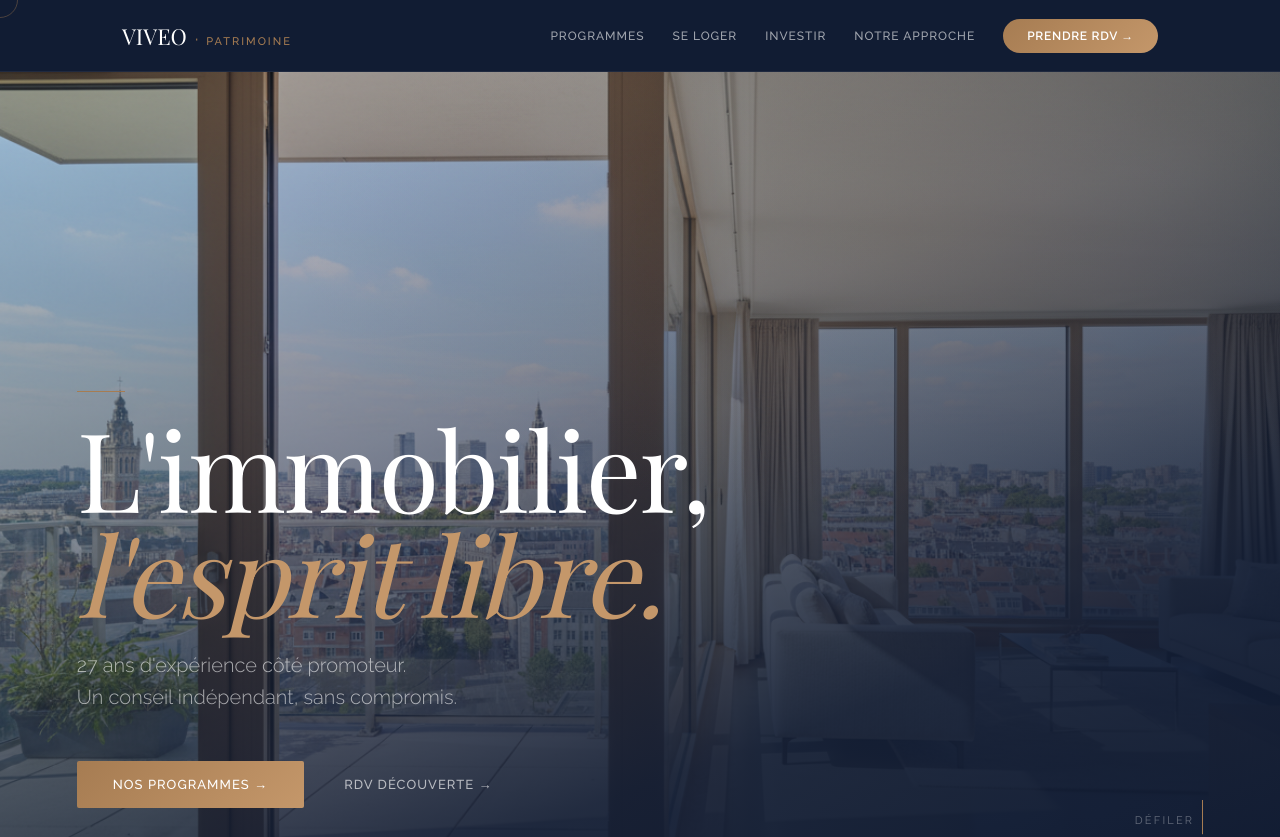
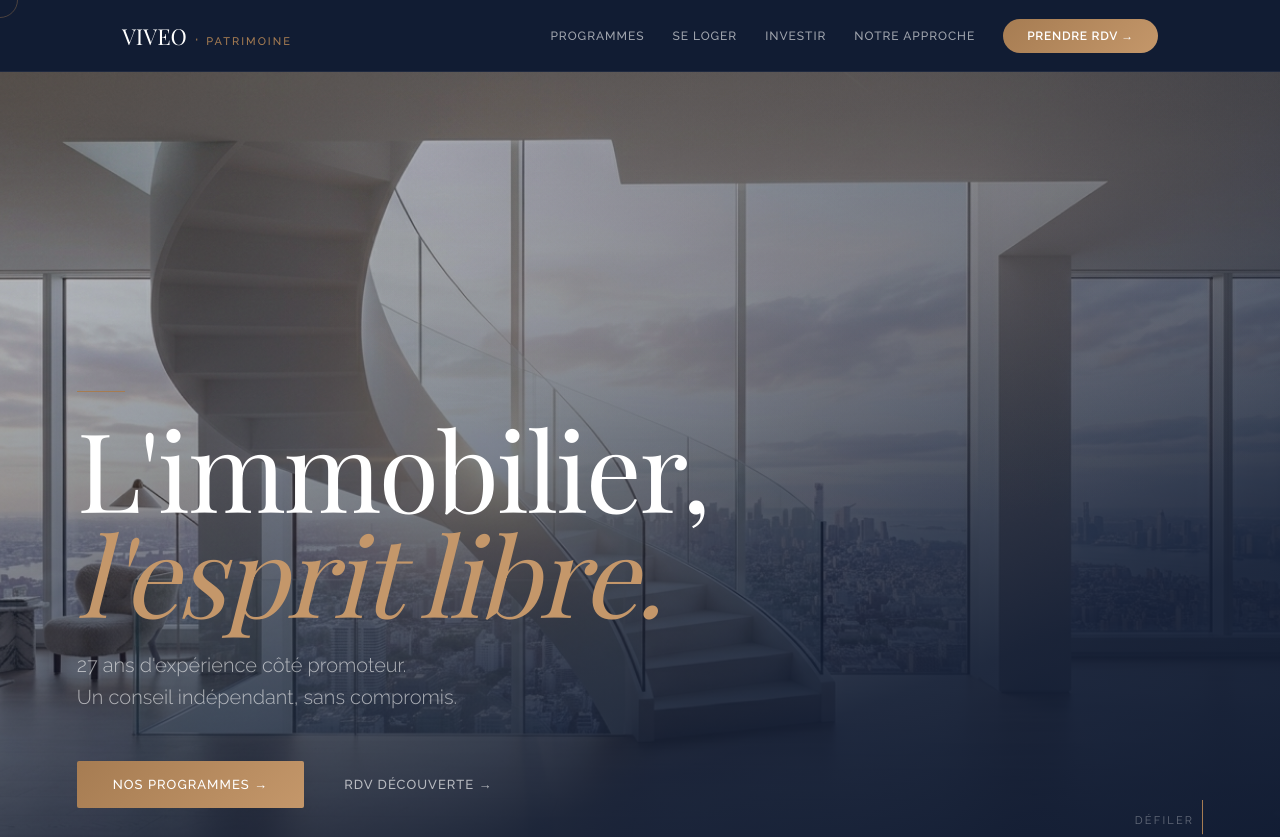
Before and after one commit to tblanchardviveo/viveo-public, a React (Vite) app: page / in a window 1280 px wide. Shown: the top 837 px of the page. Built offline with nearby package versions, Linux system fonts and the light colour scheme; no server answers; a web font is replaced by a local one.

Commit message:
fix: HeroHome - photo escalier hélicoïdal

```diff
--- a/src/components/home/HeroHome.jsx
+++ b/src/components/home/HeroHome.jsx
@@ -23,7 +23,7 @@ export default function HeroHome() {
       {/* BG with parallax */}
       <div style={{
         position: 'absolute', inset: 0,
-                  background: "url('/images/Firefly_GeminiFlash.png') center 30% / cover no-repeat",
+                  background: "url('/images/IMG_0602.png') center 30% / cover no-repeat",
         backgroundPositionY: `calc(30% + ${scrollY * 0.4}px)`
       }} />
       {/* Overlay gradient */}
```
